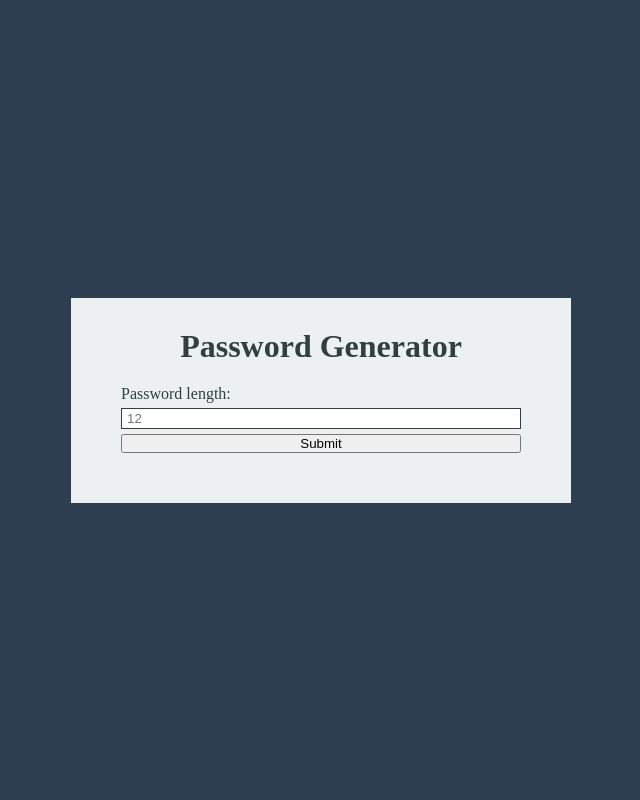
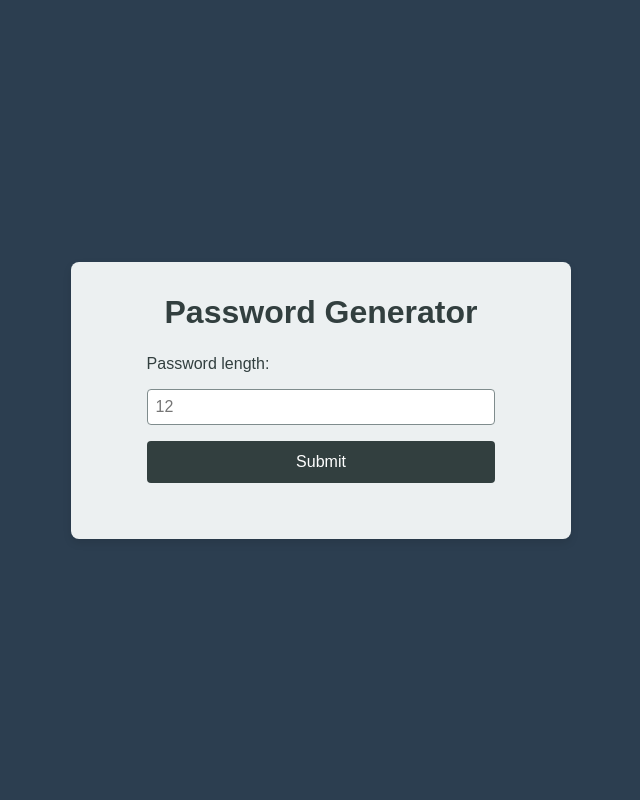
Before and after one commit to k4ik/password-generator, a PHP site: page / in a window 1280 px wide. Shown: the whole page, without its empty margins (319-959 px from the left). Run offline with PHP 8.4, Linux system fonts and the light colour scheme.

Commit message:
fix: style

```diff
--- a/assets/styles/style.css
+++ b/assets/styles/style.css
@@ -8,6 +8,15 @@
     --bg-color: #2C3E50;
     --container-bg-color: #ECF0F1;
     --text-color: #323f3f;
+    --input-border-color: #7f8c8d;
+    --input-focus-border-color: #3498db;
+    --box-shadow-color: rgba(0, 0, 0, 0.1);
+}
+
+body {
+    font-family: Arial, sans-serif;
+    background-color: var(--bg-color);
+    color: var(--text-color);
 }
 
 main {
@@ -23,41 +32,65 @@ main {
     display: flex;
     flex-direction: column;
     align-items: center;
-    padding: 30px 0;
-
+    padding: 2rem;
     max-width: 500px;
     width: 100%;
+    margin: 0 auto;
+    background-color: var(--container-bg-color);
+    box-shadow: 0 4px 8px var(--box-shadow-color);
+    border-radius: 8px;
+}
 
-    margin: 0 auto;
-
-    background-color: var(--container-bg-color);
+h1 {
+    margin-bottom: 1.5rem;
+    text-align: center;
+    font-size: 2rem;
+    color: var(--text-color);
 }
 
 form {
     display: flex;
     flex-direction: column;
-    gap: 5px;
+    gap: 1rem;
     width: 80%;
 }
 
-p, label, h1 {
+label {
     color: var(--text-color);
-    width: 100%;
-}
-
-h1 {
-    margin-bottom: 20px;
-    text-align: center;
-
+    font-size: 1rem;
 }
 
 input {
     outline: none;
-    border: 1px solid var(--text-color);
-    padding: 2px 5px;
+    border: 1px solid var(--input-border-color);
+    padding: 0.5rem;
+    font-size: 1rem;
+    border-radius: 4px;
+    transition: border-color 0.3s;
+}
+
+input:focus {
+    border-color: var(--input-focus-border-color);
+}
+
+button {
+    padding: 0.75rem 1rem;
+    font-size: 1rem;
+    color: #fff;
+    background-color: var(--text-color);
+    border: none;
+    border-radius: 4px;
+    cursor: pointer;
+    transition: background-color 0.3s;
+}
+
+button:hover {
+    background-color: var(--input-focus-border-color);
 }
 
 p {
-    margin-top: 20px;
+    margin-top: 1.5rem;
     text-align: center;
+    font-size: 1rem;
+    color: var(--text-color);
 }
```
